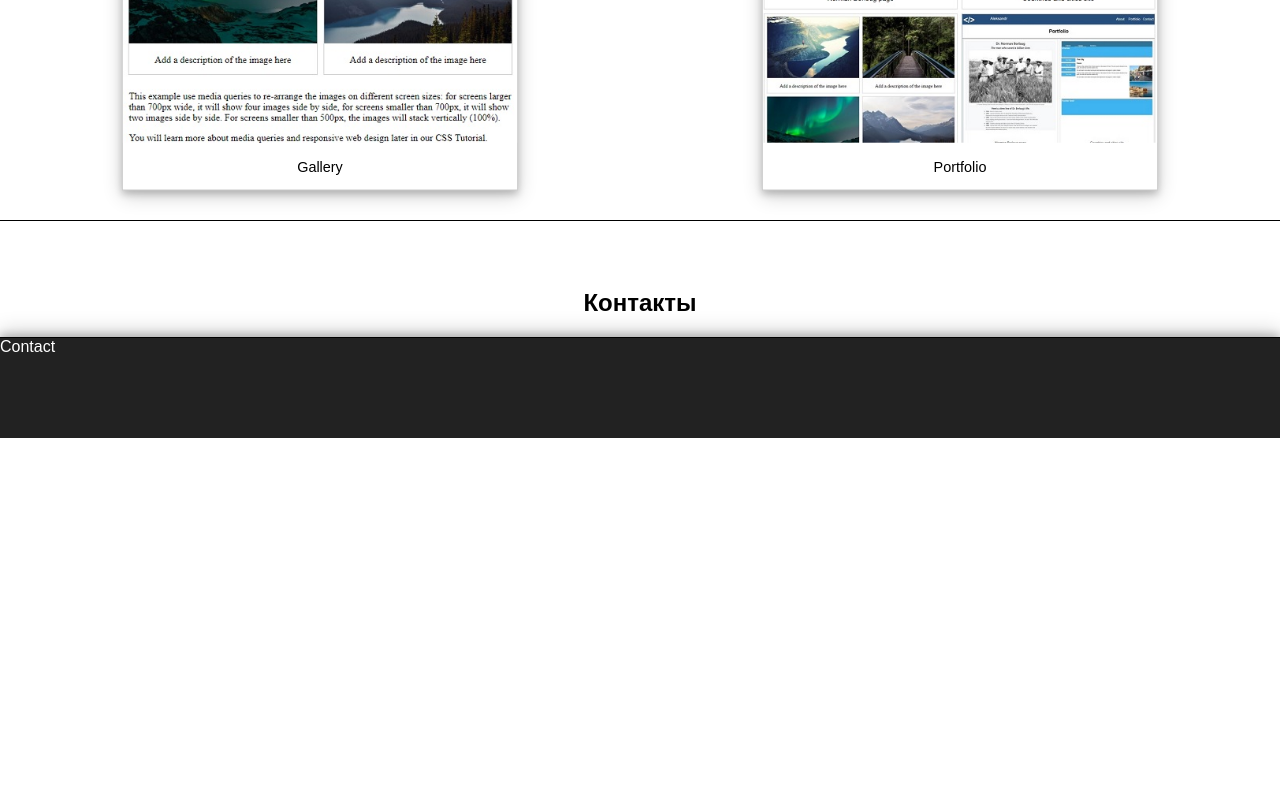
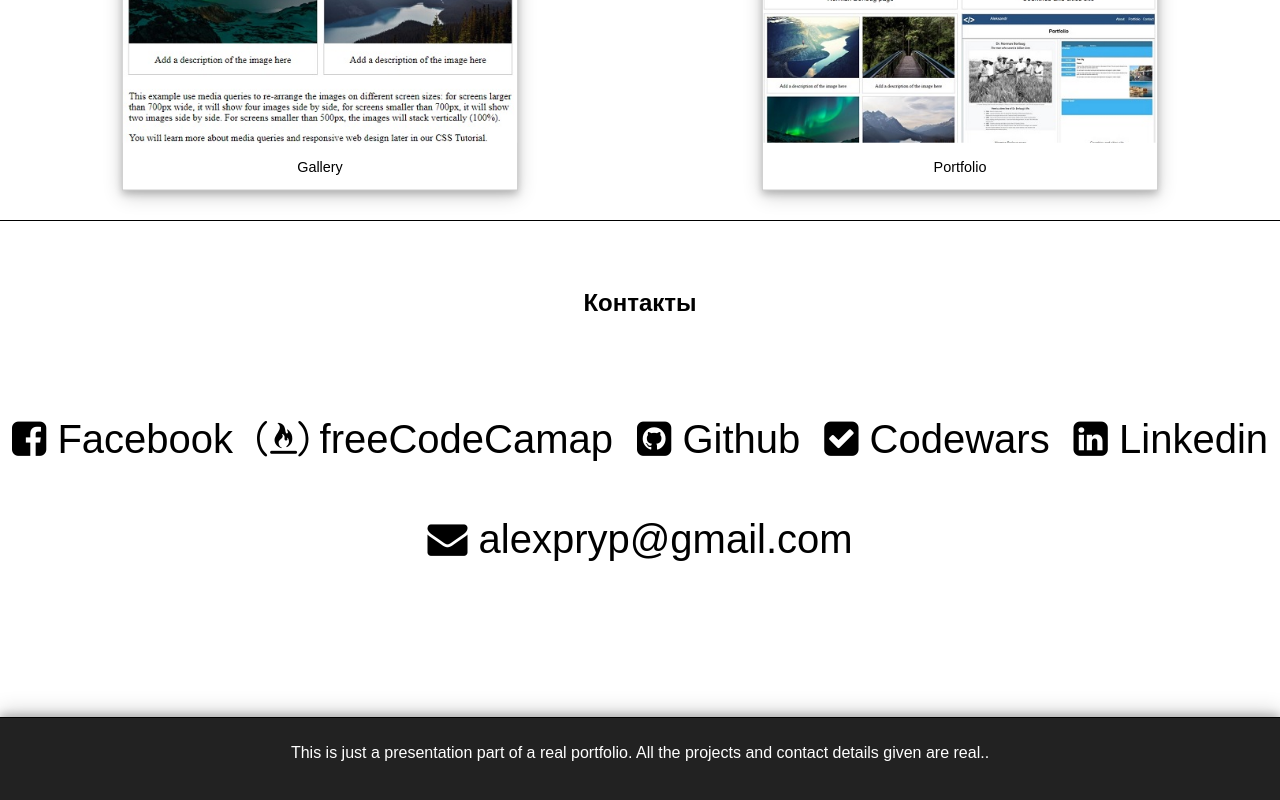
Before and after one commit to alexpryp/Portfolio_Webpage, a plain HTML site: page index.html in a window 1280 px wide. Shown: the part 1750-2550 px from the top of the page. Before the commit the page ends 2188 px from the top, so only its background shows below. Drawn offline with Linux system fonts and the light colour scheme.

Commit message:
Contacts added

```diff
--- a/index.html
+++ b/index.html
@@ -3,12 +3,13 @@
 <html lang="ru">
     <head>
     <meta name="viewport" content="width=device-width, initial-scale=1.0">
-        <meta content="text/html" charset="utf-8">
-    <meta name="description" content="Портфолио веб разработчика Прыпышного Александра">
-        <link rel="stylesheet" type="text/css" href ="style.css">
+    <meta content="text/html" charset="utf-8">
+    <meta name="description" content="Портфолио веб разработчика Александра">
+    <link rel="stylesheet" type="text/css" href ="style.css">
     <link href="https://fonts.googleapis.com/css?family=Audiowide" rel="stylesheet">
-        <title>Александр Прыпышный</title>
-        <script src="script.js"></script>
+    <link rel="stylesheet" type="text/css" href="https://cdnjs.cloudflare.com/ajax/libs/font-awesome/4.7.0/css/font-awesome.css">
+    <title>Александр Прыпышный</title>
+    <script src="script.js"></script>
     </head>
 <body>
     <header>
@@ -81,11 +82,19 @@
         <section class="contact">
             <a name="contact"></a>
             <h2>Контакты</h2>
+            <div id="profile-link">
+                <div class="profile-link"><a href="https://www.facebook.com/alexpryp" target="_blank"><i class="fa fa-facebook-square" aria-hidden="true"></i> Facebook</a></div>
+                <div class="profile-link"><a href="https://www.freecodecamp.org/alexpryp" target="_blank"><i class="fa fa-free-code-camp" aria-hidden="true"></i> freeCodeCamap</a></div>
+                <div class="profile-link"><a href="https://github.com/alexpryp" target="_blank"><i class="fa fa-github-square" aria-hidden="true"></i> Github</a></div>
+                <div class="profile-link"><a href="https://www.codewars.com/users/alexpryp" target="_blank"><i class="fa fa-check-square" aria-hidden="true"></i> Codewars</a></div>
+                <div class="profile-link"><a href="https://www.linkedin.com/in/%D0%B0%D0%BB%D0%B5%D0%BA%D1%81%D0%B0%D0%BD%D0%B4%D1%80-%D0%BF%D1%80%D1%8B%D0%BF%D1%8B%D1%88%D0%BD%D1%8B%D0%B9-7529b413a/" target="_blank"><i class="fa fa-linkedin-square" aria-hidden="true"></i> Linkedin</a></div>
+                <div class="profile-link"><a href="mailto:alexpryp@gmail.com"><i class="fa fa-envelope" aria-hidden="true"></i> alexpryp@gmail.com</a></div>
+            </div>
         </section>
     </main>
     <footer>
         <div class="wrap">
-            Contact
+            <p>This is just a presentation part of a real portfolio. All the projects and contact details given are real..</p>
         </div>
     </footer>
 </body>
--- a/style.css
+++ b/style.css
@@ -172,17 +172,36 @@ h2 {
 	padding: 15px;
 	text-align: center;
 }
-/* @media all and (max-width: 1024px) {
-	.project-tile {
-		width: 50%;
-	}
+/*end stylization of project cards-----------------------*/
+#profile-link {
+	display: flex;
+	flex-wrap: wrap;
+	justify-content: space-around;
+	align-items: stretch;
+	margin: 100px auto;
 }
-@media all and (max-width: 400px) {
-	.project-tile {
-		width: 100%;
-	}
-} */
-/*end stylization of project cards-----------------------*/
+#profile-link a:link {
+	margin: auto;
+	text-decoration: none;
+	color: #000;
+}
+#profile-link a:visited {
+	color: #000;
+}
+#profile-link a:hover {
+	color: #42bff4;
+}
+
+
+.profile-link {
+	align-self: center;
+	max-width: 450px;
+	height: 100px;
+	font-size: 2.5em;
+	text-align: center;
+	padding-right: 10px;
+	padding-left: 10px;
+}
 
 
 footer {
@@ -194,5 +213,14 @@ footer .wrap {
 	height: 50px;
 	margin: 0 auto;
 	color: #fff;
+	padding: 10px;
+	text-align: center;
 	background-color: var(--main-color);
 }
+
+
+@media only screen and (min-width: 1300px) {
+	#profile-link {
+		max-width: 1200px;
+	}
+}
```
